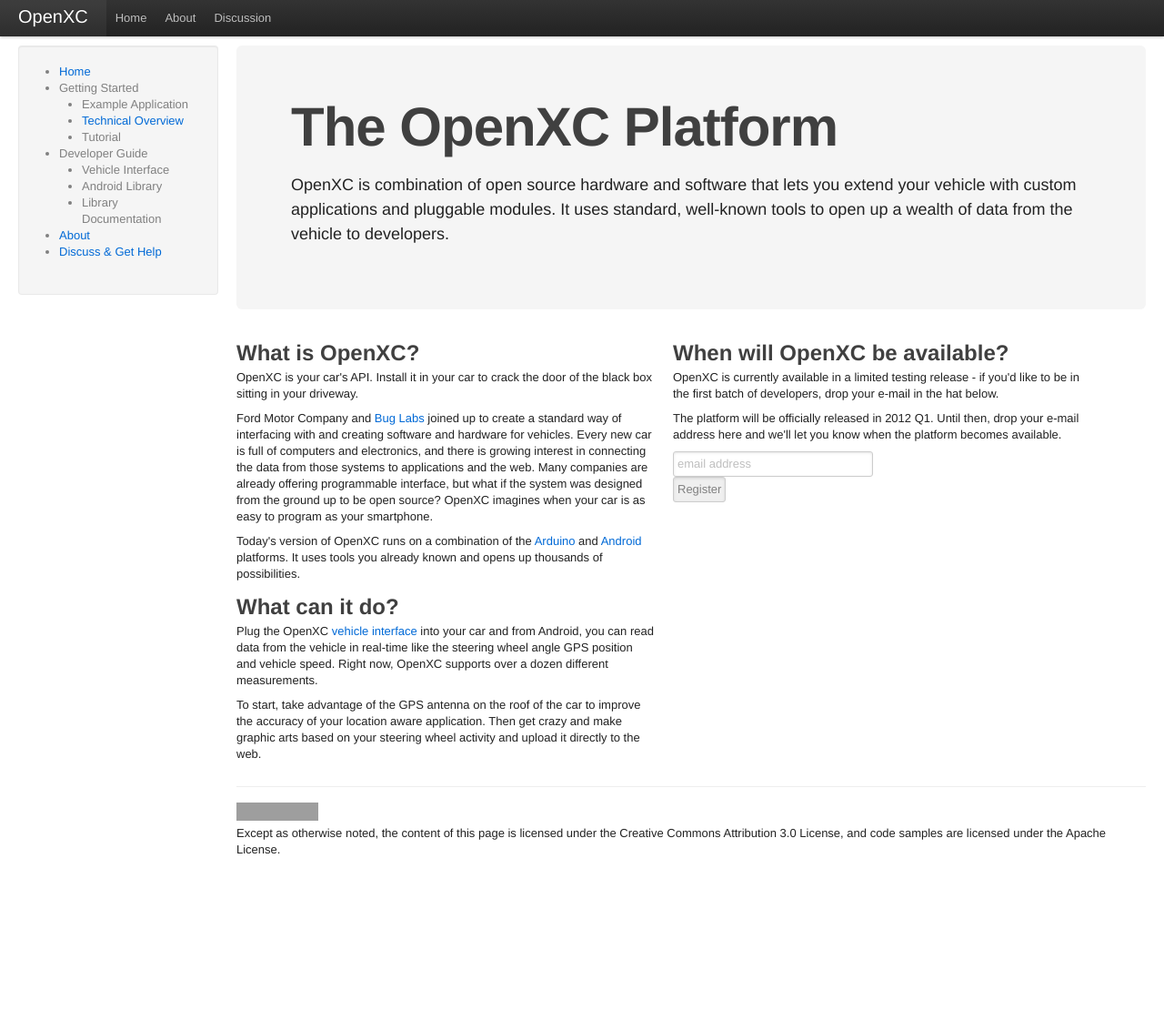
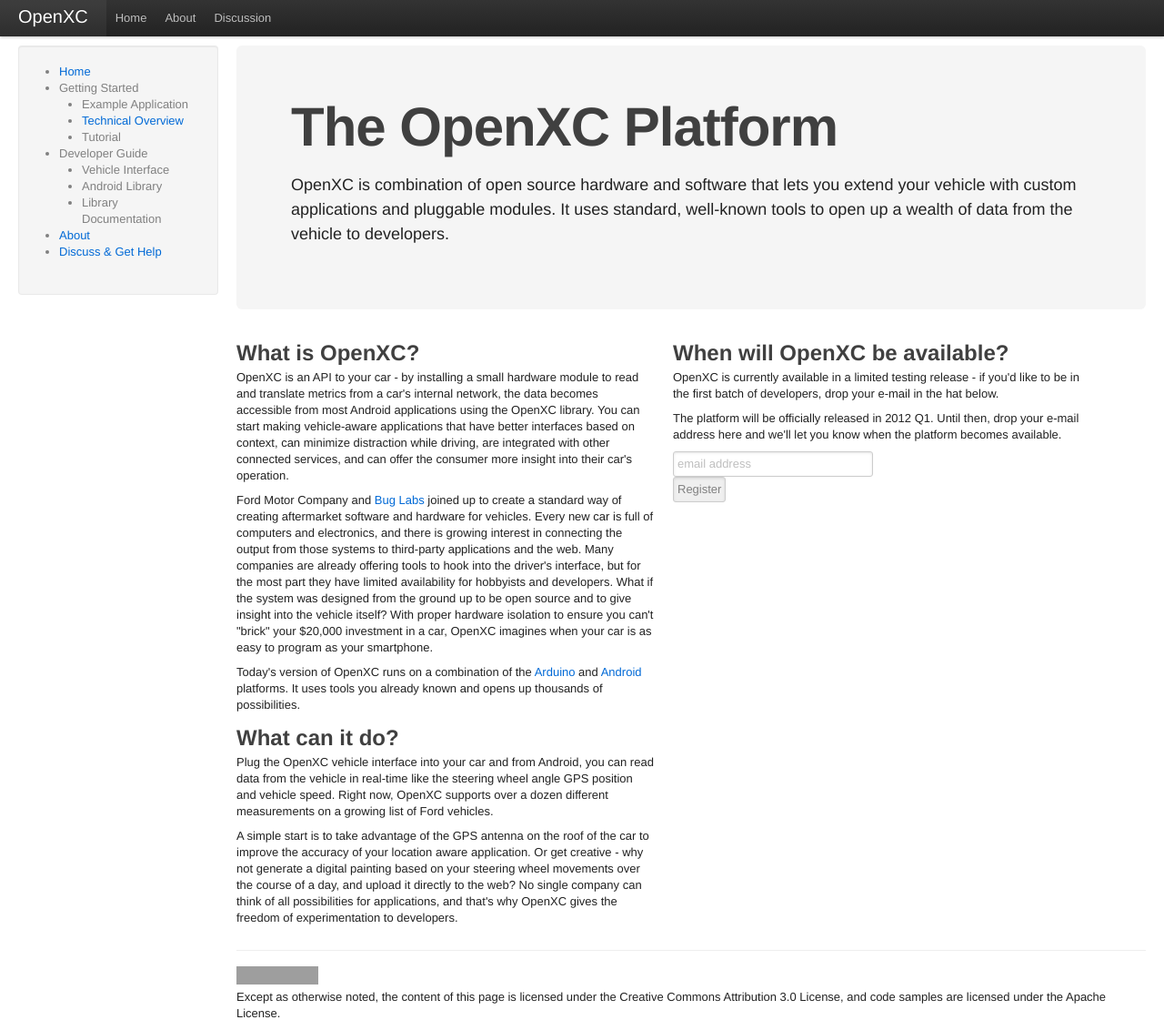
Before and after one commit to openxc/openxcplatform.com, a Jekyll site: the page built from index.html, in a window 1280 px wide and 1132 px high. Shown: the whole window at 91% size. Built offline with Jekyll 4.4.1, drawn with Linux system fonts in a browser that asks for light colours; nearby versions of some CDN libraries; Markdown is read by kramdown in place of the engine named in the settings; comment, search, counter and statistics services are not loaded; grey boxes are pictures that could not be loaded.

Commit message:
Use more clear, safer language on the index.

```diff
--- a/index.html
+++ b/index.html
@@ -18,21 +18,28 @@
 
     <h2>What is OpenXC?</h2>
     <p>
-        OpenXC is your car's API. Install it in your car to crack the
-        door of the black box sitting in your driveway.
+        OpenXC is an API to your car - by installing a small hardware module to
+        read and translate metrics from a car's internal network, the data
+        becomes accessible from most Android applications using the OpenXC
+        library. You can start making vehicle-aware applications that have
+        better interfaces based on context, can minimize distraction while
+        driving, are integrated with other connected services, and can offer the
+        consumer more insight into their car's operation.
     </p>
 
     <p>
         Ford Motor Company and
         <a href="http://www.buglabs.net/ford-buglabs">Bug Labs</a> joined up to
-        create a standard way of interfacing with and creating software
-        and hardware for vehicles. Every new car is full of computers
-        and electronics, and there is growing interest in connecting the
-        data from those systems to applications and the web. Many
-        companies are already offering programmable interface, but what
-        if the system was designed from the ground up to be open source?
-        OpenXC imagines when your car is as easy to program as your
-        smartphone.
+        create a standard way of creating aftermarket software and hardware for
+        vehicles. Every new car is full of computers and electronics, and there
+        is growing interest in connecting the output from those systems to
+        third-party applications and the web. Many companies are already
+        offering tools to hook into the driver's interface, but for the most
+        part they have limited availability for hobbyists and developers. What if
+        the system was designed from the ground up to be open source and to give
+        insight into the vehicle itself? With proper hardware isolation to
+        ensure you can't "brick" your $20,000 investment in a car, OpenXC
+        imagines when your car is as easy to program as your smartphone.
     </p>
 
     <p>
@@ -46,18 +53,20 @@
     <h2>What can it do?</h2>
 
     <p>
-        Plug the OpenXC
-        <a href="/developers/vehicle-interface">vehicle interface</a> into
-        your car and from Android, you can read data from the vehicle in
-        real-time like the steering wheel angle GPS position and vehicle speed.
-        Right now, OpenXC supports over a dozen different measurements.
+        Plug the OpenXC vehicle interface into your car and from Android, you
+        can read data from the vehicle in real-time like the steering wheel
+        angle GPS position and vehicle speed. Right now, OpenXC supports over a
+        dozen different measurements on a growing list of Ford vehicles.
     </p>
 
     <p>
-        To start, take advantage of the GPS antenna on the roof of the car to
-        improve the accuracy of your location aware application. Then get crazy
-        and make graphic arts based on your steering wheel activity and upload
-        it directly to the web.
+        A simple start is to take advantage of the GPS antenna on the roof of
+        the car to improve the accuracy of your location aware application. Or
+        get creative - why not generate a digital painting based on your
+        steering wheel movements over the course of a day, and upload it
+        directly to the web? No single company can think of all possibilities
+        for applications, and that's why OpenXC gives the freedom of
+        experimentation to developers.
     </p>
 
     <!-- <h2>How can I write OpenXC applications?</h2> -->
--- a/overview.mkd
+++ b/overview.mkd
@@ -3,10 +3,10 @@
 permalink: /getting-started/overview.html
 ---
 
+![OpenXC Architecture Diagram](/images/openxc-architecture.jpeg)
+
 The OpenXC architecture is divided into two halves - a CAN translation module
 and a host device.
-
-![OpenXC Architecture Diagram](/images/openxc-architecture.jpeg)
 
 ## CAN Translation Module
 
```
